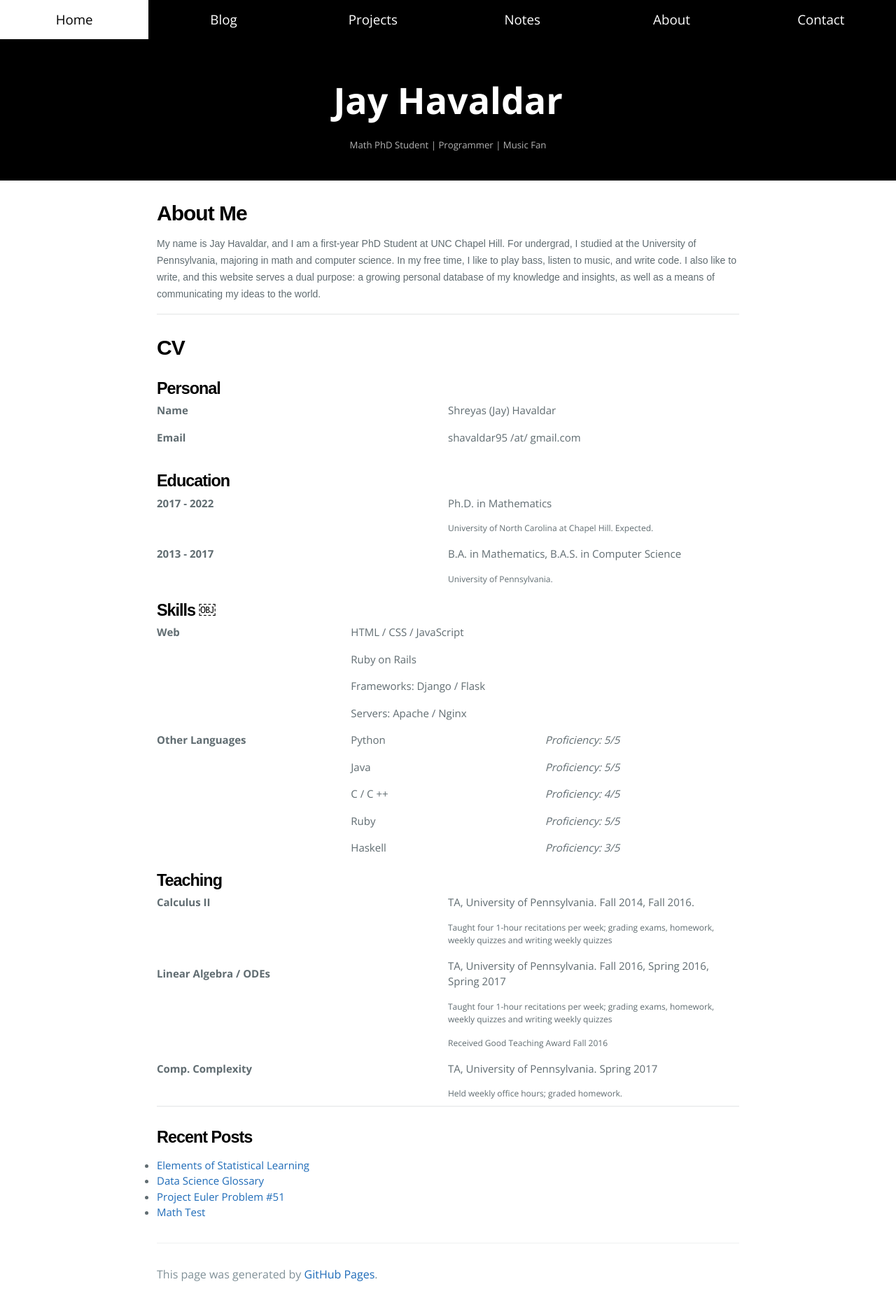
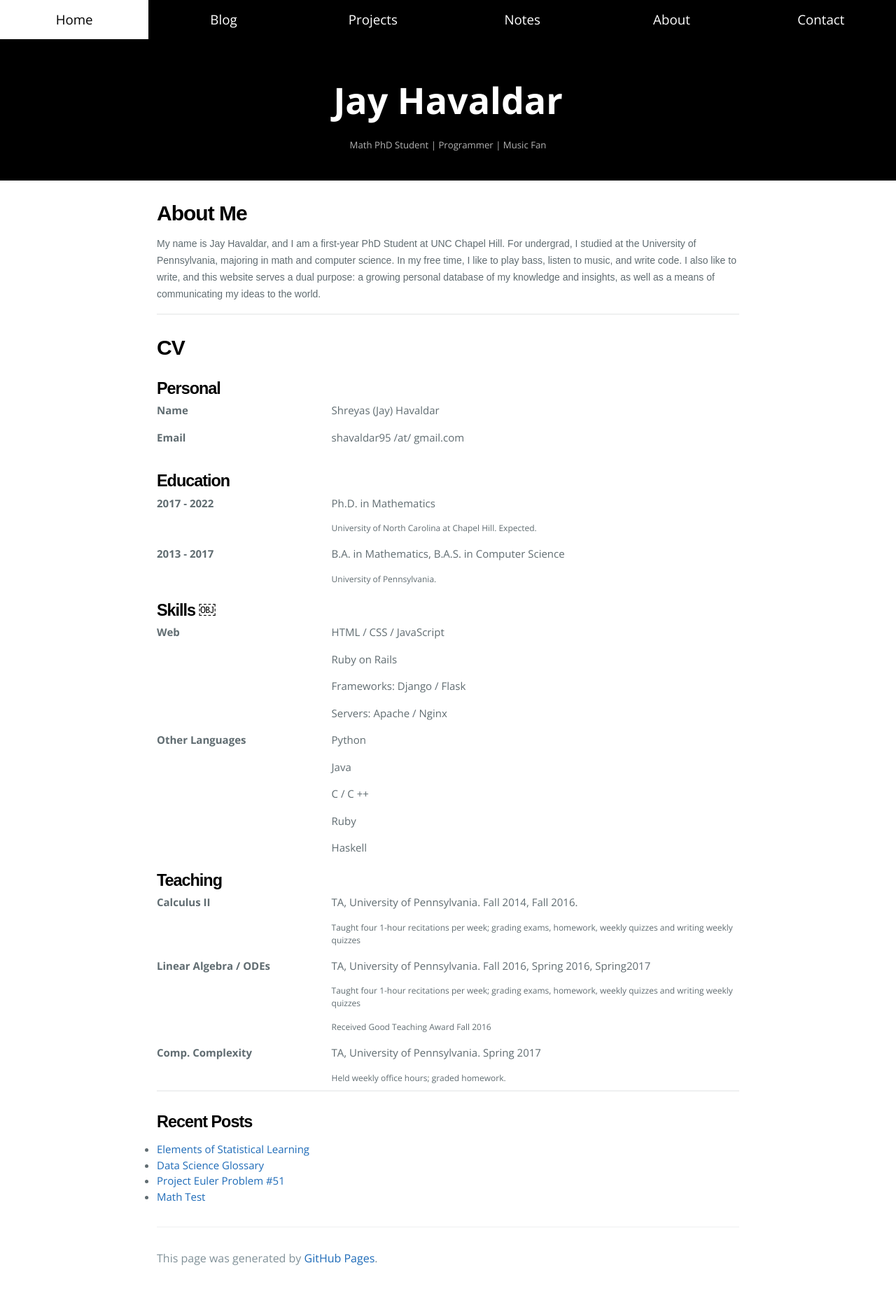
Before and after one commit to jhavaldar/jhavaldar.github.io, a Jekyll site: the page built from about.md, in a window 1280 px wide. Shown: the whole page at 70% size. Built offline with Jekyll 4.4.1, drawn with Linux system fonts in a browser that asks for light colours; some web fonts are replaced; after the commit the page ends 1842 px from its top, so only the background shows below that.

Commit message:
CSS Fixes on CV

```diff
--- a/_sass/jekyll-theme-cayman.scss
+++ b/_sass/jekyll-theme-cayman.scss
@@ -351,7 +351,7 @@ ul li  {
     }
 
   table {
-    table-layout: fixed;
+
     width: 100%;
     font: 'Century Gothic';
     overflow: auto;
--- a/about.md
+++ b/about.md
@@ -14,12 +14,12 @@ My name is Jay Havaldar, and I am a first-year PhD Student at UNC Chapel Hill. F
 <table style='margin-top: -1rem;'>
   <th></th>
   <tr>
-    <td style="width:10%;"><b>Name</b></td>
-    <td style="width:60%;">Shreyas (Jay) Havaldar</td>
+    <td style="width30%;"><b>Name</b></td>
+    <td style="width:70%;">Shreyas (Jay) Havaldar</td>
   </tr>
   <tr>
-    <td style="width:10%;"><b>Email</b></td>
-    <td style="width:60%;">shavaldar95 /at/ gmail.com</td>
+    <td style="width:30%;"><b>Email</b></td>
+    <td style="width:70%;">shavaldar95 /at/ gmail.com</td>
   </tr>
 </table>
 
@@ -28,20 +28,20 @@ My name is Jay Havaldar, and I am a first-year PhD Student at UNC Chapel Hill. F
 <table style='margin-top: -1rem; margin-bottom: -1rem;'>
   <th></th>
   <tr>
-    <td style="width:10%;"><b>2017 - 2022</b></td>
-    <td style="width:60%;">Ph.D. in Mathematics</td>
+    <td style="width:30%;"><b>2017 - 2022</b></td>
+    <td style="width:70%;">Ph.D. in Mathematics</td>
   </tr>
   <tr>
-    <td style="width:10%;"></td>
-    <td style="font-size: 12px; width:60%;">University of North Carolina at Chapel Hill. Expected.</td>
+    <td style="width:30%;"></td>
+    <td style="font-size: 12px; width:70%;">University of North Carolina at Chapel Hill. Expected.</td>
   </tr>
   <tr>
-    <td style="width:10%;"><b>2013 - 2017</b></td>
-    <td style="width:60%;">B.A. in Mathematics, B.A.S. in Computer Science</td>
+    <td style="width:30%;"><b>2013 - 2017</b></td>
+    <td style="width:70%;">B.A. in Mathematics, B.A.S. in Computer Science</td>
   </tr>
   <tr>
-    <td style="width:10%;"></td>
-    <td style="font-size: 12px; width:60%;">University of Pennsylvania.</td>
+    <td style="width:30%;"></td>
+    <td style="font-size: 12px; width:70%;">University of Pennsylvania.</td>
   </tr>
 </table>
 
@@ -50,45 +50,40 @@ My name is Jay Havaldar, and I am a first-year PhD Student at UNC Chapel Hill. F
 <table style='margin-top: -1rem; margin-bottom: -1rem;'>
   <th style='height:0%;'></th>
   <tr>
-    <td style="width:40%;"><b>Web</b></td>
-    <td style="width:60%;">HTML / CSS / JavaScript</td>
+    <td style="width:30%;"><b>Web</b></td>
+    <td style="width:70%;">HTML / CSS / JavaScript</td>
   </tr>
     <tr>
-      <td style="width:40%;"></td>
-      <td style="width:60%;">Ruby on Rails</td>
+      <td style="width:30%;"></td>
+      <td style="width:70%;">Ruby on Rails</td>
     </tr>
     <tr>
-      <td style="width:40%;"></td>
-      <td style="width:60%;">Frameworks: Django / Flask</td>
+      <td style="width:30%;"></td>
+      <td style="width:70%;">Frameworks: Django / Flask</td>
     </tr>
     <tr>
-      <td style="width:40%;"></td>
-      <td style="width:60%;">Servers: Apache / Nginx </td>
+      <td style="width:30%;"></td>
+      <td style="width:70%;">Servers: Apache / Nginx </td>
     </tr>
   <tr>
-    <td style="width:40%;"><b>Other Languages</b></td>
-    <td style="width:60%;">Python</td>
-    <td><i>Proficiency: 5/5</i></td>
+    <td style="width:30%;"><b>Other Languages</b></td>
+    <td style="width:70%;">Python</td>
   </tr>
     <tr>
-      <td style="width:40%;"></td>
-      <td style="width:60%;"> Java </td>
-      <td><i>Proficiency: 5/5</i></td>
+      <td style="width:30%;"></td>
+      <td style="width:70%;"> Java </td>
     </tr>
     <tr>
-      <td style="width:40%;"></td>
-      <td style="width:60%;">C / C ++</td>
-      <td><i>Proficiency: 4/5</i></td>
+      <td style="width:30%;"></td>
+      <td style="width:70%;">C / C ++</td>
     </tr>
     <tr>
-      <td style="width:40%;"></td>
-      <td style="width:60%;">Ruby</td>
-      <td><i>Proficiency: 5/5</i></td>
+      <td style="width:30%;"></td>
+      <td style="width:70%;">Ruby</td>
     </tr>
     <tr>
-      <td style="width:40%;"></td>
-      <td style="width:60%;">Haskell</td>
-      <td><i>Proficiency: 3/5</i></td>
+      <td style="width:30%;"></td>
+      <td style="width:70%;">Haskell</td>
     </tr>
 </table>
 
@@ -96,30 +91,32 @@ My name is Jay Havaldar, and I am a first-year PhD Student at UNC Chapel Hill. F
 <table style='margin-top: -1rem; margin-bottom: -1rem;'>
   <th style='height:0%;'></th>
   <tr>
-    <td style="width:40%;"><b>Calculus II</b></td>
-    <td style="width:60%;">TA, University of Pennsylvania. Fall 2014, Fall 2016.</td>
+    <td style="width:30%;"><b>Calculus II</b></td>
+    <td style="width:70%;">TA, University of Pennsylvania. Fall 2014, Fall 2016.</td>
   </tr>
   <tr>
-    <td style="width:10%;"></td>
-    <td style="font-size: 12px; width:60%;">Taught four 1-hour recitations per week; grading exams, homework, weekly quizzes and writing weekly quizzes</td>
+    <td style="width:30%;"></td>
+    <td style="font-size: 12px; width:70%;">Taught four 1-hour recitations per week; grading exams, homework, weekly quizzes and writing weekly quizzes</td>
   </tr>
   <tr>
-    <td style="width:40%;"><b>Linear Algebra / ODEs </b></td>
-    <td style="width:60%;">TA, University of Pennsylvania. Fall 2016, Spring 2016, Spring 2017</td>
+    <td style="width:30%;"><b>Linear Algebra / ODEs </b></td>
+    <td style="width:70%;">TA, University of Pennsylvania. Fall 2016, Spring 2016, Spring2017</td>
   </tr>
   <tr>
-    <td style="width:40%;"></td>
-    <td style="font-size: 12px; width:60%;">Taught four 1-hour recitations per week; grading exams, homework, weekly quizzes and writing weekly quizzes</td>
+    <td style="width:30%;"></td>
+    <td style="font-size: 12px; width:70%;">Taught four 1-hour recitations per week; grading exams, homework, weekly quizzes and writing weekly quizzes</td>
   </tr>
-    <td style="width:40%;"></td>
-    <td style="font-size: 12px; width:60%;">Received Good Teaching Award Fall 2016</td>
+    <td style="width:30%;"></td>
+    <td style="font-size: 12px; width:70%;">Received Good Teaching Award Fall 2016</td>
   <tr>
-    <td style="width:40%;"><b>Comp. Complexity</b></td>
-    <td style="width:60%;">TA, University of Pennsylvania. Spring 2017</td>
+    <td style="width:30%;"><b>Comp. Complexity</b></td>
+    <td style="width:70%;">TA, University of Pennsylvania. Spring 2017</td>
   </tr>
   <tr>
-    <td style="width:40%;"></td>
-    <td style="font-size: 12px; width:60%;">Held weekly office hours; graded homework.</td>
+    <td style="width:30%;"></td>
+    <td style="font-size: 12px; width:70%;">Held weekly office hours; graded homework.</td>
   </tr>
 </table>
+
+
 ---
```
